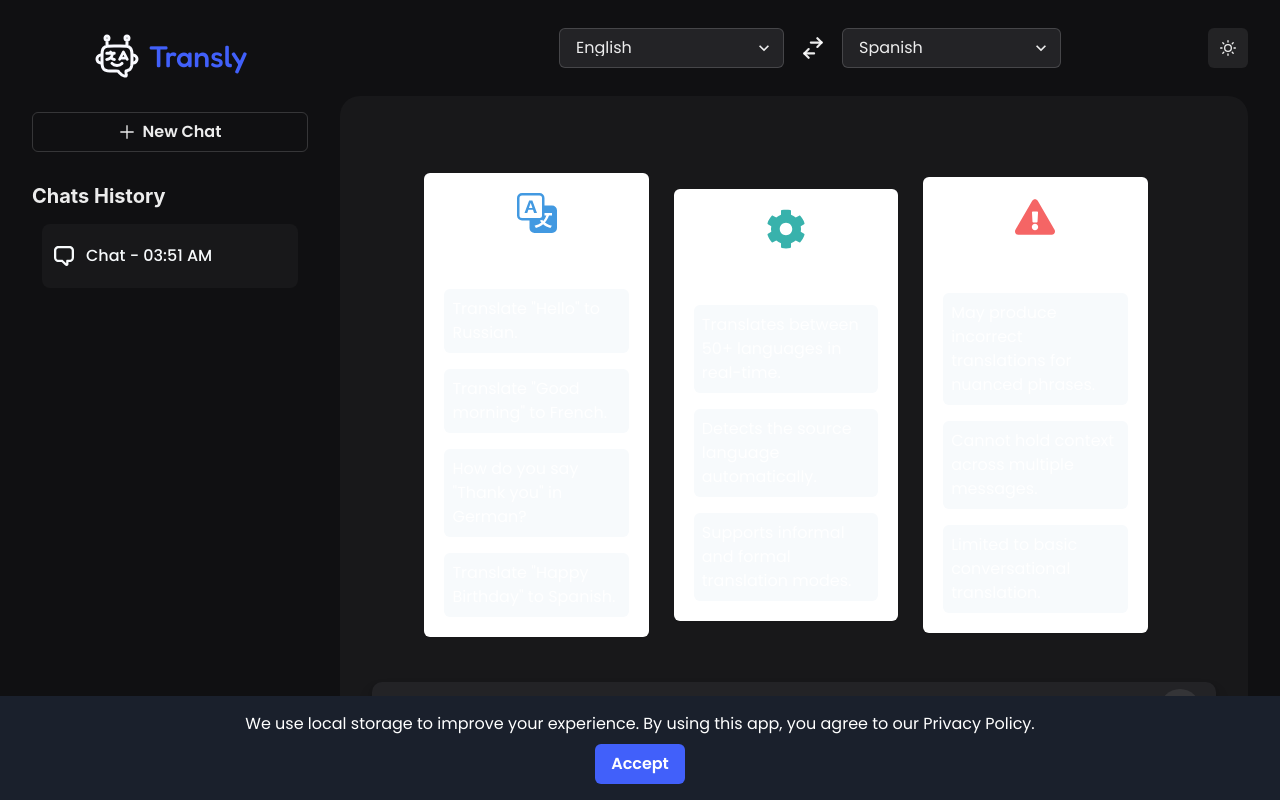
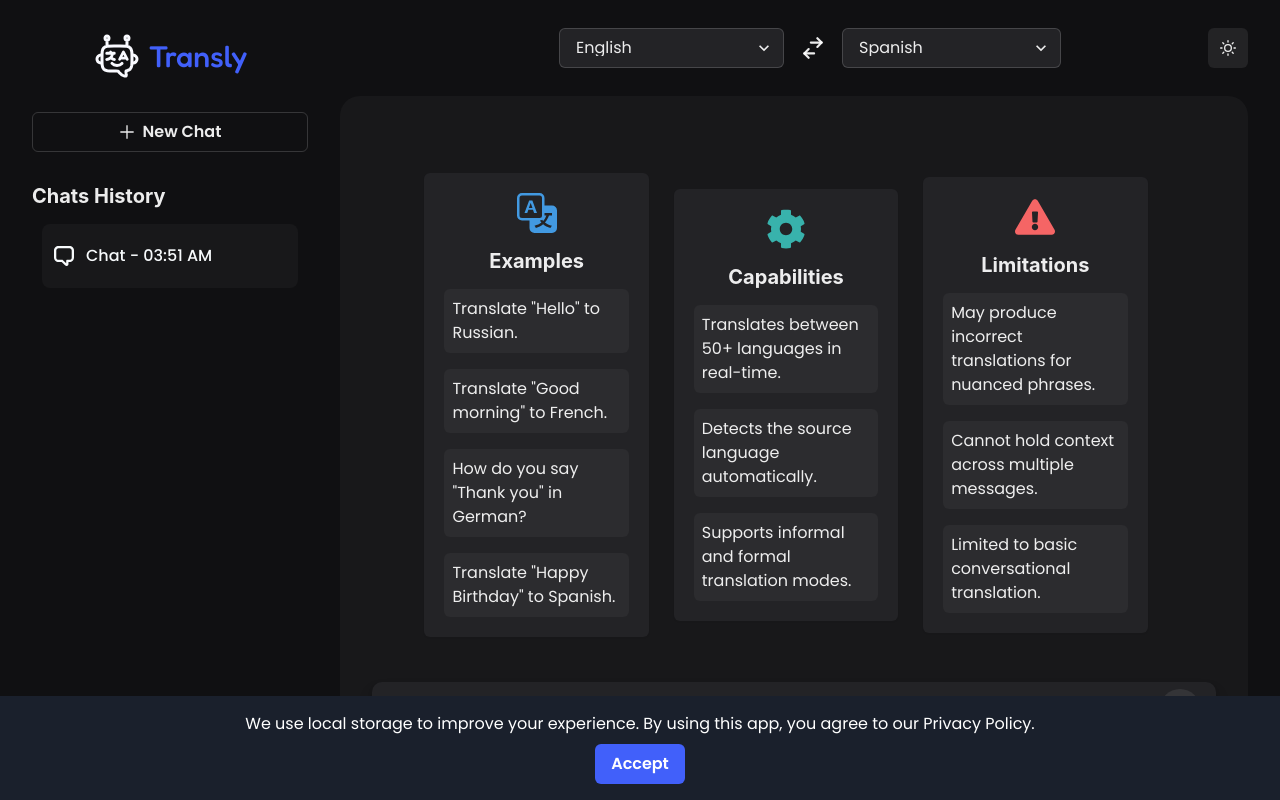
Before and after one commit to lokario/transly, a Next.js app: page / in a window 1280 px wide. Built offline with nearby package versions, Linux system fonts and the light colour scheme.

Commit message:
fix: sidebar, scrollbar and empty chat component colors in darkmode

```diff
--- a/src/app/components/ChatBot/ChatBot.tsx
+++ b/src/app/components/ChatBot/ChatBot.tsx
@@ -52,7 +52,7 @@ function ChatBot({ onMsgSend, error, targetLang, sourceLang, messages, onSourceL
 						flex="1"
 						overflowY="auto"
 						paddingRight="1rem"
-						className="neat-scroll">
+						className={useColorModeValue("neat-scroll", "neat-scroll dark")}>
 						<Messages messages={messages} />
 					</Box>
 					<Entry onMsgSend={onMsgSend} />
--- a/src/app/components/Messages/EmptyChat.tsx
+++ b/src/app/components/Messages/EmptyChat.tsx
@@ -1,4 +1,4 @@
-import { Box, Flex, Heading, Text, VStack } from "@chakra-ui/react";
+import { Box, Flex, Heading, Text, VStack, useColorModeValue } from "@chakra-ui/react";
 import { BsTranslate } from "react-icons/bs";
 import { FaCog, FaExclamationTriangle } from "react-icons/fa";
 
@@ -12,7 +12,7 @@ function EmptyChatState() {
 			<Box
 				w={{ base: "100%", md: "30%" }}
 				p={5}
-				bg="white"
+				bg={useColorModeValue("brand.input", "brand.dark.input")}
 				boxShadow="sm"
 				borderRadius="md">
 				<VStack
@@ -33,28 +33,28 @@ function EmptyChatState() {
 					<Text
 						w="100%"
 						padding={2}
-						bg="gray.50"
+						bg={useColorModeValue("gray.50", "whiteAlpha.50")}
 						borderRadius={6}>
 						Translate "Hello" to Russian.
 					</Text>
 					<Text
 						w="100%"
 						padding={2}
-						bg="gray.50"
+						bg={useColorModeValue("gray.50", "whiteAlpha.50")}
 						borderRadius={6}>
 						Translate "Good morning" to French.
 					</Text>
 					<Text
 						w="100%"
 						padding={2}
-						bg="gray.50"
+						bg={useColorModeValue("gray.50", "whiteAlpha.50")}
 						borderRadius={6}>
 						How do you say "Thank you" in German?
 					</Text>
 					<Text
 						w="100%"
 						padding={2}
-						bg="gray.50"
+						bg={useColorModeValue("gray.50", "whiteAlpha.50")}
 						borderRadius={6}>
 						Translate "Happy Birthday" to Spanish.
 					</Text>
@@ -64,7 +64,7 @@ function EmptyChatState() {
 			<Box
 				w="30%"
 				p={5}
-				bg="white"
+				bg={useColorModeValue("brand.input", "brand.dark.input")}
 				boxShadow="sm"
 				borderRadius="md"
 				display={{ base: "none", md: "block" }}>
@@ -86,21 +86,21 @@ function EmptyChatState() {
 					<Text
 						w="100%"
 						padding={2}
-						bg="gray.50"
+						bg={useColorModeValue("gray.50", "whiteAlpha.50")}
 						borderRadius={6}>
 						Translates between 50+ languages in real-time.
 					</Text>
 					<Text
 						w="100%"
 						padding={2}
-						bg="gray.50"
+						bg={useColorModeValue("gray.50", "whiteAlpha.50")}
 						borderRadius={6}>
 						Detects the source language automatically.
 					</Text>
 					<Text
 						w="100%"
 						padding={2}
-						bg="gray.50"
+						bg={useColorModeValue("gray.50", "whiteAlpha.50")}
 						borderRadius={6}>
 						Supports informal and formal translation modes.
 					</Text>
@@ -110,7 +110,7 @@ function EmptyChatState() {
 			<Box
 				w="30%"
 				p={5}
-				bg="white"
+				bg={useColorModeValue("brand.input", "brand.dark.input")}
 				boxShadow="sm"
 				borderRadius="md"
 				display={{ base: "none", md: "block" }}>
@@ -132,21 +132,21 @@ function EmptyChatState() {
 					<Text
 						w="100%"
 						padding={2}
-						bg="gray.50"
+						bg={useColorModeValue("gray.50", "whiteAlpha.50")}
 						borderRadius={6}>
 						May produce incorrect translations for nuanced phrases.
 					</Text>
 					<Text
 						w="100%"
 						padding={2}
-						bg="gray.50"
+						bg={useColorModeValue("gray.50", "whiteAlpha.50")}
 						borderRadius={6}>
 						Cannot hold context across multiple messages.
 					</Text>
 					<Text
 						w="100%"
 						padding={2}
-						bg="gray.50"
+						bg={useColorModeValue("gray.50", "whiteAlpha.50")}
 						borderRadius={6}>
 						Limited to basic conversational translation.
 					</Text>
--- a/src/app/components/SideBar/SideBar.tsx
+++ b/src/app/components/SideBar/SideBar.tsx
@@ -53,7 +53,7 @@ function SideBar({ chatSessionsLoading, activeSessionId, chatSessions, onSelectS
 				spacing={3}
 				overflowY="auto"
 				padding="0 10px"
-				className="neat-scroll"
+				className={useColorModeValue("neat-scroll", "neat-scroll dark")}
 				flex={1}>
 				{chatSessionsLoading ? (
 					<>
--- a/src/app/page.tsx
+++ b/src/app/page.tsx
@@ -155,9 +155,17 @@ export default function Home() {
 					onClose={() => setSideBarOpen(false)}
 					isOpen={isSideBarOpen}>
 					<DrawerOverlay />
-					<DrawerContent maxW="21.5rem">
+					<DrawerContent
+						bg={bgColor}
+						maxW="21.5rem">
 						<DrawerBody p={0}>
 							<SidebarContent />
+							<Box
+								position="absolute"
+								top={1}
+								right={1}>
+								<ColorModeToggle />
+							</Box>
 						</DrawerBody>
 					</DrawerContent>
 				</Drawer>
@@ -167,12 +175,14 @@ export default function Home() {
 					<SidebarContent />
 				</GridItem>
 				<GridItem area={"main"}>
+					{isDesktop && (
 						<Box
 							position="relative"
 							top={3}
 							right={4}>
 							<ColorModeToggle />
 						</Box>
+					)}
 					<ChatBot
 						error={error}
 						messages={messages}
--- a/src/app/styles/globals.css
+++ b/src/app/styles/globals.css
@@ -18,3 +18,8 @@
   background-color: rgba(40, 55, 75, 0.15);
   border-radius: 20px;
 }
+
+.neat-scroll.dark::-webkit-scrollbar-thumb {
+  background-color: rgba(204, 219, 237, 0.15);
+  border-radius: 20px;
+}
```
Lines whose indentation alone changed are shown as unchanged.
